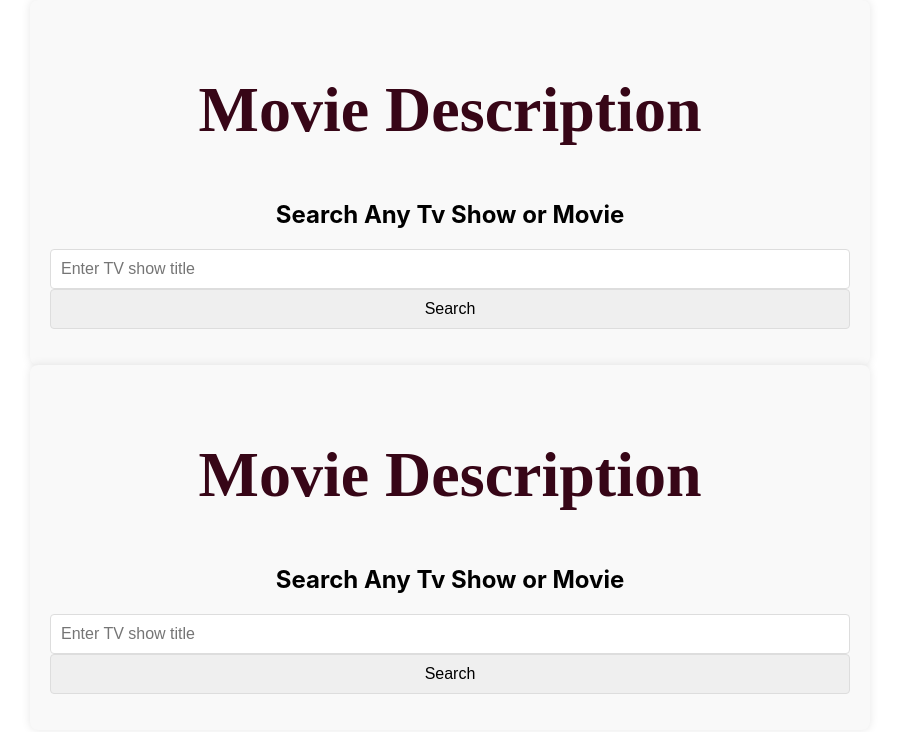
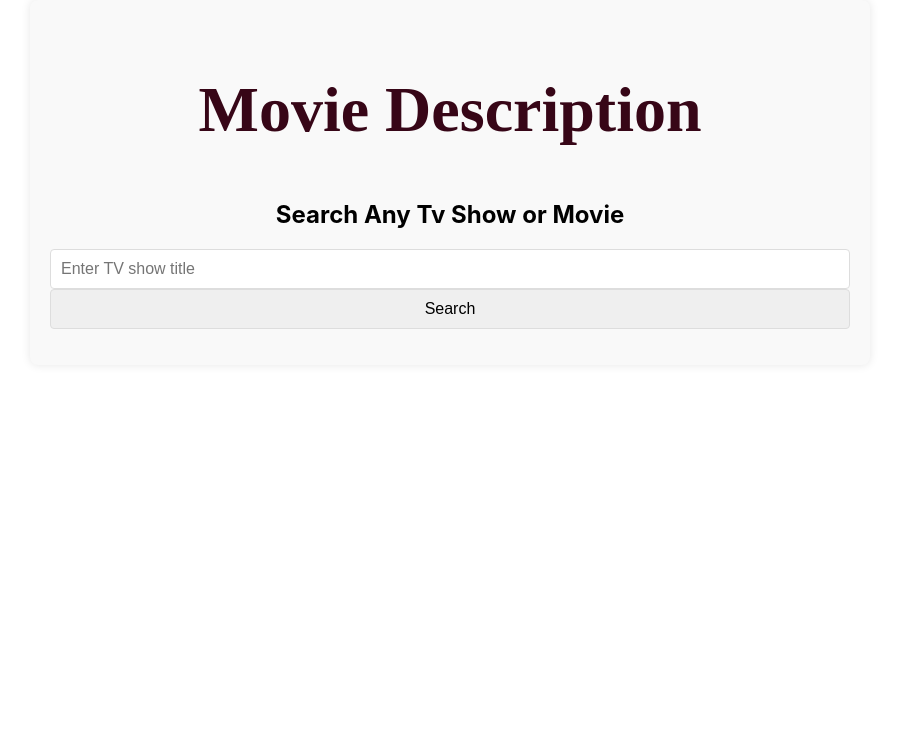
Before and after one commit to krishnap1312/MovieDescription, a React (Create React App) app: page / in a window 1280 px wide. Shown: the top 732 px of the page, without its empty margins (190-1089 px from the left). Built offline with nearby package versions, Linux system fonts and the light colour scheme.

Commit message:
First Commit

```diff
--- a/src/App.js
+++ b/src/App.js
@@ -11,7 +11,7 @@ function App() {
           <Route path='/MovieDescription' element={<LinkedInProfile></LinkedInProfile>}></Route>
         </Routes>
       </BrowserRouter>
-      <LinkedInProfile></LinkedInProfile>
+
     </div>
   );
 }
```
